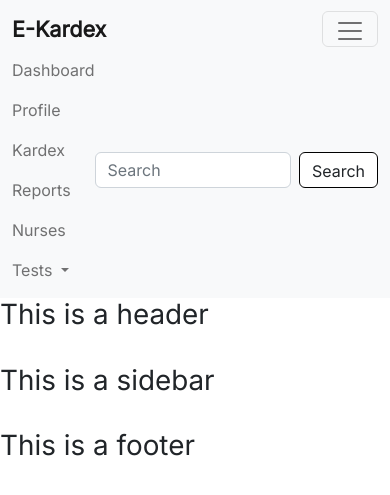
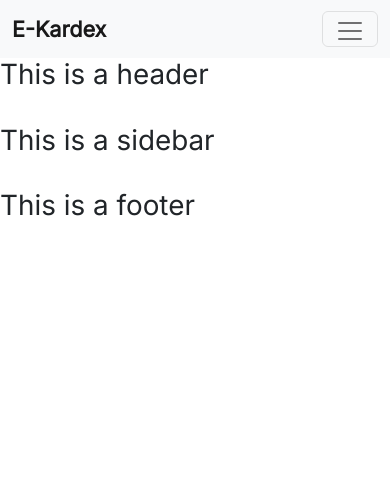
Before and after one commit to AdrianNeilSantos/Kardex-Project, a Django app: template kardex_app/templates/kardex_app/main.html in a window 390 px wide. Shown: the top 495 px of the page. Run offline with Django 3.2, Linux system fonts and the light colour scheme; the template is opened without the code that fills it, so the values that code supplies are empty; some libraries are stand-ins or nearby versions.

Commit message:
fixed mobile responsiveness of the navbar

```diff
--- a/kardex_app/templates/kardex_app/partials/navbar.html
+++ b/kardex_app/templates/kardex_app/partials/navbar.html
@@ -3,10 +3,11 @@
 <nav class="navbar navbar-expand-lg navbar-light bg-light">
   <div class="container-fluid">
     <a class="navbar-brand fs-4 fw-bold" href="#">E-Kardex</a>
-    <button class="navbar-toggler" type="button" data-toggle="collapse" data-target="#navbarNav" aria-controls="navbarNav" aria-expanded="false" aria-label="Toggle navigation">
+    <button class="navbar-toggler" type="button" data-bs-toggle="collapse" data-bs-target="#navbarNav" aria-controls="navbarNav" aria-expanded="false" aria-label="Toggle navigation">
       <span class="navbar-toggler-icon"></span>
     </button>
-    <div class="d-flex justify-content-between collapse navbar-collapse" id="navbarNav">
+    <div class="collapse navbar-collapse" id="navbarNav">
+      <div class="w-100 d-flex flex-column flex-lg-row justify-content-lg-between">
         <ul class="navbar-nav">
           <li class="nav-item active">
             <a class="nav-link {% if request.resolver_match.view_name == 'dashboard' %}active{% endif %}" href="{% url 'dashboard' %}">
@@ -80,4 +81,5 @@
         </div>
       </div>
     </div>
+  </div>
 </nav>
```
Lines whose indentation alone changed are shown as unchanged.
